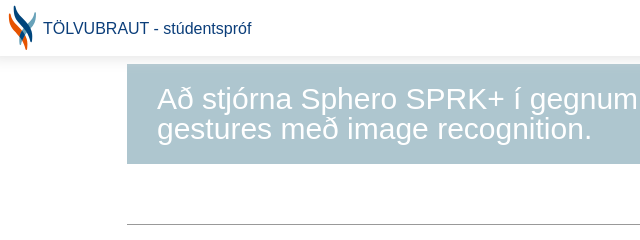
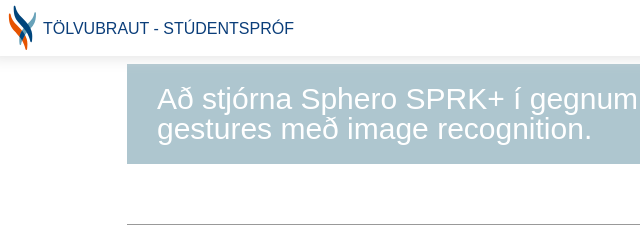
Before and after one commit to tolvubraut/FORR3FV-Vor19-AtliKolbeinn, a plain HTML site: page index.html in a window 1280 px wide. Shown: the top 240 px of the page, 13-653 px from the left. Drawn offline with Linux system fonts and the light colour scheme.

Commit message:
STÚDENTSPRÓF

```diff
--- a/index.html
+++ b/index.html
@@ -55,7 +55,7 @@
         <div class="headmenu">
             <div class="logo">
                 <a href="https://tolvubraut.github.io/" title="Tölvubraut Tækniskólans"><img src="tskoli-logo.svg" title="Aftur á vef tölvubrautar"></a>
-                <a href="https://tolvubraut.github.io/" title="Tölvubraut Tækniskólans" class="logotxt">TÖLVUBRAUT - stúdentspróf</a>
+                <a href="https://tolvubraut.github.io/" title="Tölvubraut Tækniskólans" class="logotxt">TÖLVUBRAUT - STÚDENTSPRÓF</a>
             </div>
         </div>
     </div>
```
